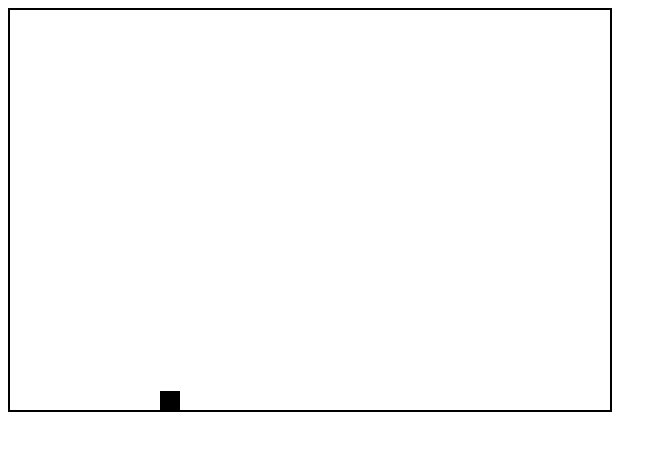
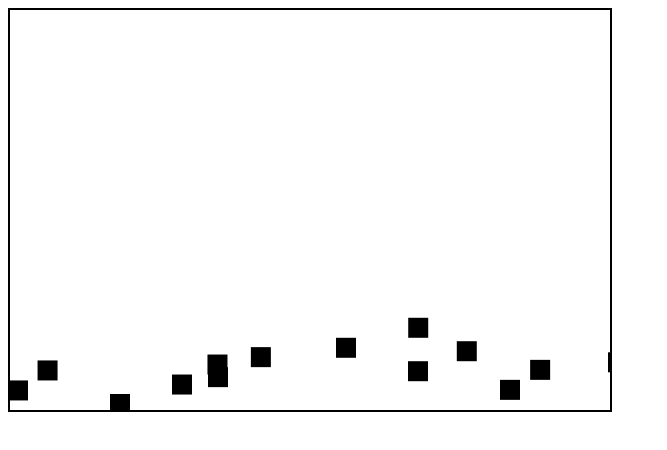
Before and after one commit to ih810/game, a plain HTML site: page floppy/index.html in a window 1280 px wide. Shown: the whole page, without its empty margins (0-667 px from the left). Drawn offline with Linux system fonts and the light colour scheme.

Commit message:
add obstacles and finished dino

```diff
--- a/floppy/assets/bird.js
+++ b/floppy/assets/dino.js
@@ -1,9 +1,10 @@
-class Bird {
+class Dino {
     constructor(){
-        this.x = 150;
-        this.y = 200;
+        this.x = 100;
+        this.y = 380;
         this.width = 20;
         this.height = 20;
+        this.color = 'green';
     }
     update(){
         if(this.y > canvas.height - this.height){
@@ -15,19 +16,27 @@ class Bird {
         }
 
         if(spacePressed){
-            this.flop();
+            this.jump();
         }
 
-        this.y ++;
+        if(ctrlPressed){
+            this.crouch();
+        }
+
+        this.y += 4 ;
     }
 
     draw(){
-        ctx.fillstyle = '#000';
+        ctx.fillstyle = this.color;
         ctx.fillRect(this.x, this.y, this.width, this.height);
     }
 
-    flop(){
-        this.y -= 2;
+    jump(){
+        this.y -= 10;
     }
+    crouch(){
+        this.y += this.height/2;
+    }
+
 }
-const bird = new Bird();
+const dino = new Dino();
--- a/floppy/assets/main.js
+++ b/floppy/assets/main.js
@@ -1,27 +1,48 @@
 const canvas = document.getElementById("canvas");
-const ctx = canvas.getContext('2d');
+const ctx = canvas.getContext("2d");
 canvas.width = 600;
 canvas.height = 400;
 
 let spacePressed = false;
+let ctrlPressed = false;
+let frame = 0;
 let score = 0;
-let speed = 0;
+let speed = 2;
+let gameStage = 0;
 
-function clearCanvas() {
+function frameAni() {
   ctx.clearRect(0, 0, canvas.width, canvas.height);
-    bird.update();
-    bird.draw();
-    requestAnimationFrame(clearCanvas);
+  obstacles();
+  dino.update();
+  dino.draw();
+  requestAnimationFrame(frameAni);
+  frame++
+  score++
 }
-clearCanvas();
+frameAni();
 
-window.addEventListener('keydown', function (event) {
+window.addEventListener("keydown", function (event) {
+  console.log(event.code);
   if (event.code === "Space") {
     spacePressed = true;
   }
-})
-window.addEventListener('keyup', function (event) {
+  if(event.code === "ControlLeft"){
+    ctrlPressed = true;
+  }
+});
+window.addEventListener("keyup", function (event) {
   if (event.code === "Space") {
     spacePressed = false;
   }
-})
+  if(event.code === "ControlLeft"){
+    ctrlPressed = false;
+  }
+});
+
+// const collide = new Image();
+// collide.src = 'hit.png'
+// function collisions(){
+//     for(let i = 0; i < obstaclesArray.length; i++){
+//         if(dino.x < )
+//     }
+// }
--- a/floppy/assets/obstacles.js
+++ b/floppy/assets/obstacles.js
@@ -0,0 +1,32 @@
+const obstaclesArray = [];
+const obstacles1Array = [];
+
+class Obstacles {
+  constructor() {
+    this.bottom = (Math.random() * (canvas.height/6) + 20);
+    this.x = canvas.width;
+    this.width = 20;
+    this.color = 'red';
+  }
+  update() {
+    this.x -= speed;
+    this.draw();
+  }
+  draw() {
+    ctx.fillstyle = this.color;
+    ctx.fillRect(this.x, canvas.height - this.bottom , this.width, 20);
+    ctx.fillRect(this.x + this.bottom, canvas.height - this.bottom - 20, this.width, 20);
+  }
+}
+
+function obstacles() {
+  if (frame % 100 === 0|| frame%82 === 0) {
+    obstaclesArray.unshift(new Obstacles());
+  }
+  for (let i = 0; i < obstaclesArray.length; i++) {
+        obstaclesArray[i].update();
+    }
+  if (obstaclesArray > 20) {
+    obstaclesArray.pop(obstaclesArray[0]);
+  }
+}
--- a/floppy/index.html
+++ b/floppy/index.html
@@ -11,9 +11,9 @@
     <body>
         <canvas id="canvas"></canvas>
 
-        <script src="./assets/bird.js" async defer></script>
+        <script src="./assets/dino.js" async defer></script>
+        <script src="./assets/obstacles.js" async defer></script>
         <script src="./assets/main.js" async defer></script>
-        <script src="./assets/obstacles.js" async defer></script>
         <script src="./assets/move.js" async defer></script>
     </body>
 </html>
```
Lines whose indentation alone changed are shown as unchanged.
